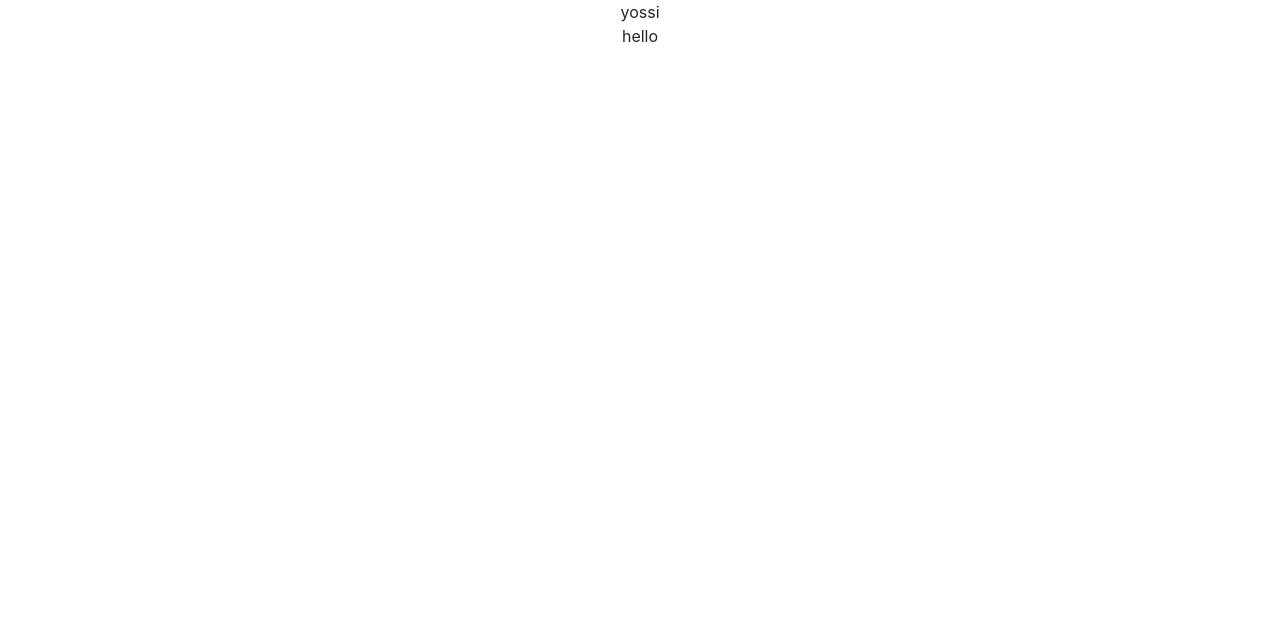
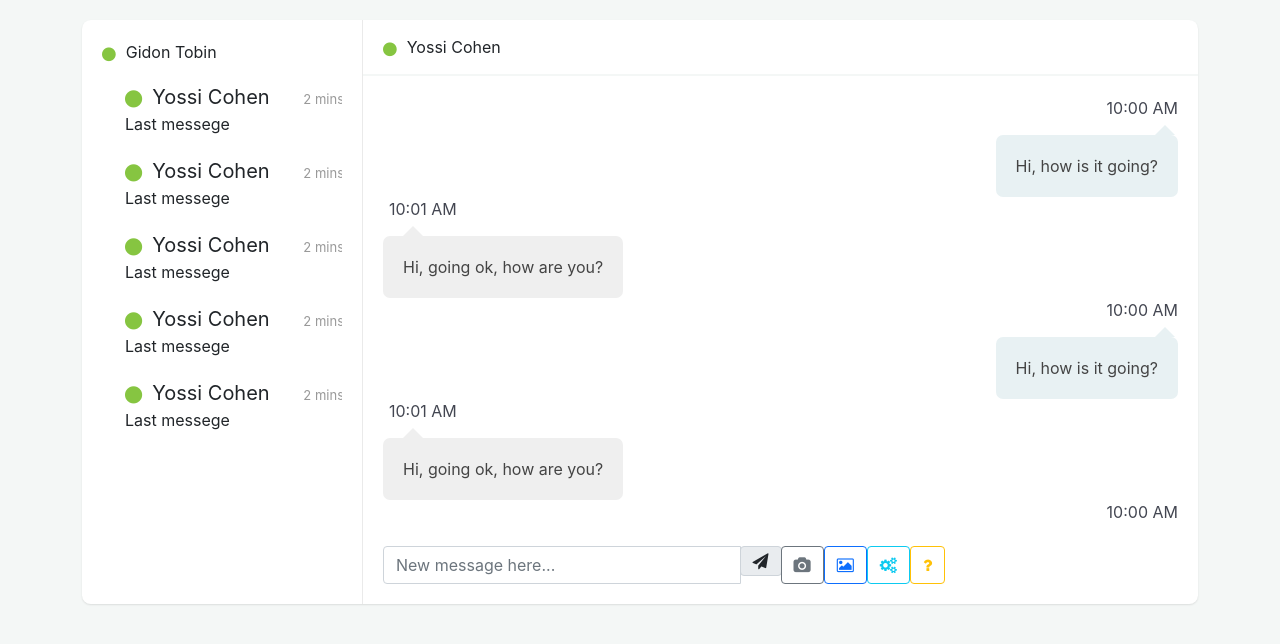
Before and after one commit to gidontobin/mitkadem2, a React (Create React App) app: page / in a window 1280 px wide. Shown: the top 644 px of the page. Built offline with nearby package versions, Linux system fonts and the light colour scheme.

Commit message:
made the structure in react

```diff
--- a/public/index.html
+++ b/public/index.html
@@ -1,4 +1,5 @@
 <!DOCTYPE html>
+<!-- CSS only -->
 <!-- CSS only -->
 <link href="https://cdn.jsdelivr.net/npm/bootstrap@5.1.3/dist/css/bootstrap.min.css" rel="stylesheet" integrity="sha384-1BmE4kWBq78iYhFldvKuhfTAU6auU8tT94WrHftjDbrCEXSU1oBoqyl2QvZ6jIW3" crossorigin="anonymous">
 <html lang="en">
@@ -31,6 +32,6 @@
   <body>
     <noscript>You need to enable JavaScript to run this app.</noscript>
     <div id="root"></div>
-
+    <link href="https://maxcdn.bootstrapcdn.com/font-awesome/4.7.0/css/font-awesome.min.css" rel="stylesheet" />
   </body>
 </html>
--- a/src/App.css
+++ b/src/App.css
@@ -1,5 +1,5 @@
-.App {
-  text-align: center;
+/*.App {
+
 }
 
 .App-logo {
@@ -36,3 +36,267 @@
     transform: rotate(360deg);
   }
 }
+*/
+body{
+  background-color: #f4f7f6;
+  margin-top:20px;
+}
+.card {
+  background: #fff;
+  transition: .5s;
+  border: 0;
+  margin-bottom: 30px;
+  border-radius: .55rem;
+  position: relative;
+  width: 100%;
+  box-shadow: 0 1px 2px 0 rgb(0 0 0 / 10%);
+}
+.chat-app .people-list {
+  width: 280px;
+  position: absolute;
+  left: 0;
+  top: 0;
+  padding: 20px;
+  z-index: 7
+}
+
+.lastMessege{
+  width: 280px;
+}
+
+
+.chat-app .chat {
+  margin-left: 280px;
+  border-left: 1px solid #eaeaea
+}
+
+.people-list {
+  -moz-transition: .5s;
+  -o-transition: .5s;
+  -webkit-transition: .5s;
+  transition: .5s
+}
+
+.people-list .chat-list li {
+  padding: 10px 15px;
+  list-style: none;
+  border-radius: 3px
+}
+
+.people-list .chat-list li:hover {
+  background: #efefef;
+  cursor: pointer
+}
+
+.people-list .chat-list li.active {
+  background: #efefef
+}
+
+.people-list .chat-list li .name {
+  font-size: 20px
+}
+
+.people-list .chat-list img {
+  width: 45px;
+  border-radius: 50%
+}
+
+.people-list img {
+  float: left;
+  border-radius: 50%
+}
+
+.people-list .about {
+  float: left;
+  padding-left: 8px
+}
+
+.people-list .status {
+  padding: 30px;
+  color: #999;
+  font-size: 13px
+
+}
+
+.chat .chat-header {
+  padding: 15px 20px;
+  border-bottom: 2px solid #f4f7f6
+}
+
+.chat .chat-header img {
+  float: left;
+  border-radius: 40px;
+  width: 40px
+}
+
+.chat .chat-header .chat-about {
+  float: left;
+  padding-left: 10px
+}
+
+.chat .chat-history {
+  padding: 20px;
+  border-bottom: 2px solid #fff
+}
+
+.chat .chat-history ul {
+  padding: 0
+}
+
+.chat .chat-history ul li {
+  list-style: none;
+  margin-bottom: 30px
+}
+
+.chat .chat-history ul li:last-child {
+  margin-bottom: 0px
+}
+
+.chat .chat-history .message-data {
+  margin-bottom: 15px
+}
+
+.chat .chat-history .message-data img {
+  border-radius: 40px;
+  width: 40px
+}
+
+.chat .chat-history .message-data-time {
+  color: #434651;
+  padding-left: 6px
+}
+
+.chat .chat-history .message {
+  color: #444;
+  padding: 18px 20px;
+  line-height: 26px;
+  font-size: 16px;
+  border-radius: 7px;
+  display: inline-block;
+  position: relative
+}
+
+.chat .chat-history .message:after {
+  bottom: 100%;
+  left: 7%;
+  border: solid transparent;
+  content: " ";
+  height: 0;
+  width: 0;
+  position: absolute;
+  pointer-events: none;
+  border-bottom-color: #fff;
+  border-width: 10px;
+  margin-left: -10px
+}
+
+.chat .chat-history .my-message {
+  background: #efefef
+}
+
+.chat .chat-history .my-message:after {
+  bottom: 100%;
+  left: 30px;
+  border: solid transparent;
+  content: " ";
+  height: 0;
+  width: 0;
+  position: absolute;
+  pointer-events: none;
+  border-bottom-color: #efefef;
+  border-width: 10px;
+  margin-left: -10px
+}
+
+.chat .chat-history .other-message {
+  background: #e8f1f3;
+  text-align: right
+}
+
+.chat .chat-history .other-message:after {
+  border-bottom-color: #e8f1f3;
+  left: 93%
+}
+
+.chat .chat-message {
+  padding: 20px
+}
+
+.online,
+.offline,
+.me {
+  margin-right: 10px;
+  font-size: 8px;
+  vertical-align: middle
+}
+
+.online {
+  color: #86c541
+}
+
+.offline {
+  color: #e47297
+}
+
+.me {
+  color: #1d8ecd
+}
+
+.float-right {
+  float: right
+}
+
+.clearfix:after {
+  visibility: hidden;
+  display: block;
+  font-size: 0;
+  content: " ";
+  clear: both;
+  height: 0
+}
+
+@media only screen and (max-width: 767px) {
+  .chat-app .people-list {
+      height: 465px;
+      width: 100%;
+      overflow-x: auto;
+      background: #fff;
+      left: -400px;
+      display: none
+  }
+  .chat-app .people-list.open {
+      left: 0
+  }
+  .chat-app .chat {
+      margin: 0
+  }
+  .chat-app .chat .chat-header {
+      border-radius: 0.55rem 0.55rem 0 0
+  }
+  .chat-app .chat-history {
+      height: 300px;
+      overflow-x: auto
+  }
+}
+
+@media only screen and (min-width: 768px) and (max-width: 992px) {
+  .chat-app .chat-list {
+      height: 650px;
+      overflow-x: auto
+  }
+  .chat-app .chat-history {
+      height: 600px;
+      overflow-x: auto
+  }
+}
+
+@media only screen and (min-device-width: 768px) and (max-device-width: 1024px) and (orientation: landscape) and (-webkit-min-device-pixel-ratio: 1) {
+  .chat-app .chat-list {
+      height: 480px;
+      overflow-x: auto
+  }
+  .chat-app .chat-history {
+      height: calc(100vh - 350px);
+      overflow-x: auto
+  }
+}
--- a/src/App.js
+++ b/src/App.js
@@ -3,12 +3,21 @@ import LeftChat from './LeftChat/LeftChat';
 import CurrentChat from './CurrentChat/CurrentChat';
 
 function App() {
-  return (
-    <div className="App">
-      <LeftChat />
-      <CurrentChat />
-    </div>
-  );
+    return (
+        <div>
+            <div class="container">
+                <div class="row clearfix">
+                    <div class="col-lg-12">
+                        <div class="card chat-app">
+                            <LeftChat me="Gidon Tobin" />
+                            <CurrentChat />
+                        </div>
+                    </div>
+                </div>
+            </div>
+        </div>
+
+    );
 }
 
 export default App;
--- /dev/null
+++ b/src/CurrentChat/ChatHeader.js
@@ -0,0 +1,19 @@
+function ChatHeader(props) {
+    return (
+        <div>
+            <div class="chat-header clearfix">
+                <div class="row">
+                    <div class="about"></div>
+                    <div class="col-lg-6">
+                        <div class="name">
+                            <i class="fa fa-circle online"></i>
+                            {props.name}
+                        </div>
+                    </div>
+                </div>
+            </div>
+        </div>
+    );
+}
+
+export default ChatHeader;
--- /dev/null
+++ b/src/CurrentChat/ChatHistory.js
@@ -0,0 +1,27 @@
+import HisMessege from "./HisMessege";
+import MyMessege from "./MyMessege";
+
+let itemList = [];
+var n = 3;
+var message1 = "Hi, how is it going?";
+var time1 = "10:00 AM";
+var message2 = "Hi, going ok, how are you?";
+var time2 = "10:01 AM";
+
+
+for (let i = 0; i < n; i++) {
+  itemList.push(<div><HisMessege message= {message1} time = {time1}/>
+  <MyMessege message= {message2} time = {time2}/></div>);
+}
+
+function ChatHistory(props) {
+    return (
+        <div class="chat-history">
+            <ul class="m-b-0">
+                {itemList}
+            </ul>
+        </div>
+    );
+}
+
+export default ChatHistory;
--- a/src/CurrentChat/CurrentChat.js
+++ b/src/CurrentChat/CurrentChat.js
@@ -1,9 +1,17 @@
-function CurrentChat() {
-    return (
-      <div className="CurrentChat">
+import ChatHeader from "./ChatHeader";
+import ChatHistory from "./ChatHistory";
+import InputMessage from "./InputMessage";
 
+function CurrentChat(props) {
+  return (
+    <div className="CurrentChat">
+      <div class="chat">
+        <ChatHeader name="Yossi Cohen" />
+        <ChatHistory />
+        <InputMessage />
       </div>
-    );
-  }
+    </div>
+  );
+}
 
-  export default CurrentChat;
+export default CurrentChat;
--- /dev/null
+++ b/src/CurrentChat/HisMessege.js
@@ -0,0 +1,15 @@
+function HisMessege(props) {
+    return (
+        <div>
+        <li class="clearfix">
+                <div class="message-data ">
+                    <span class="message-data-time float-right">{props.time}</span>
+                    <br></br>
+                </div>
+                <div class="message other-message float-right"> {props.message} </div>
+        </li>
+        </div>
+    );
+}
+
+export default HisMessege;
--- /dev/null
+++ b/src/CurrentChat/InputMessage.js
@@ -0,0 +1,20 @@
+function InputMessage(props) {
+    return (
+        <div class="chat-message clearfix">
+            <div class="input-group mb-0">
+                <input type="text" class="form-control" placeholder="New message here..."></input>
+                <div class="input-group-prepend">
+                    <span class="input-group-text"><i class="fa fa-send"></i></span>
+                </div>
+                <div class="col-lg-6 hidden-sm float-right">
+                    <a href="javascript:void(0);" class="btn btn-outline-secondary"><i class="fa fa-camera"></i></a>
+                    <a href="javascript:void(0);" class="btn btn-outline-primary"><i class="fa fa-image"></i></a>
+                    <a href="javascript:void(0);" class="btn btn-outline-info"><i class="fa fa-cogs"></i></a>
+                    <a href="javascript:void(0);" class="btn btn-outline-warning"><i class="fa fa-question"></i></a>
+                </div>
+            </div>
+        </div>
+    );
+}
+
+export default InputMessage;
--- /dev/null
+++ b/src/CurrentChat/MyMessege.js
@@ -0,0 +1,15 @@
+function MyMessege(props) {
+    return (
+
+        <div>
+            <li class="clearfix">
+                <div class="message-data">
+                    <span class="message-data-time">{props.time}</span>
+                </div>
+                <div class="message my-message">{props.message}</div>
+            </li>
+        </div>
+    );
+}
+
+export default MyMessege;
--- a/src/LeftChat/Friend.js
+++ b/src/LeftChat/Friend.js
@@ -1,13 +1,17 @@
 
 
-function Friend(i) {
+function Friend(props) {
   return (
-      <div className="Friend">
-      <div>{i.name}</div>
-      <div>{i.lastMesege}</div>
+    <div class="about">
+      <div class="name">
+        <i class="fa fa-circle online"></i>
+        {props.name}
+        <span class="status"> {props.min} mins ago </span>
+      </div>
+      <div class="lastMessege">{props.lastM}</div>
 
-      </div>
-    );
-  }
+    </div>
+  );
+}
 
-  export default Friend;
+export default Friend;
--- a/src/LeftChat/LeftChat.js
+++ b/src/LeftChat/LeftChat.js
@@ -1,12 +1,26 @@
+import { propTypes } from "react-bootstrap/esm/Image";
 import Friend from "./Friend";
 
+let itemList = [];
+var n = 5;
+for (let i = 0; i < n; i++) {
+  itemList.push(<li class="clearfix"><Friend name="Yossi Cohen" min="2" lastM="Last messege" /></li>);
+}
 
-function LeftChat() {
-    return (
-      <div className="LeftChat">
-      <Friend name = "yossi" lastMesege ="hello" />
+function LeftChat(props) {
+  return (
+    <div>
+      <div id="plist" class="people-list">
+        <div>
+          <i class="fa fa-circle online"></i>
+          {props.me}
+        </div>
+        <ul class="list-unstyled chat-list mt-2 mb-0">
+          {itemList}
+        </ul>
       </div>
-    );
-  }
+    </div>
+  );
+}
 
-  export default LeftChat;
+export default LeftChat;
```
